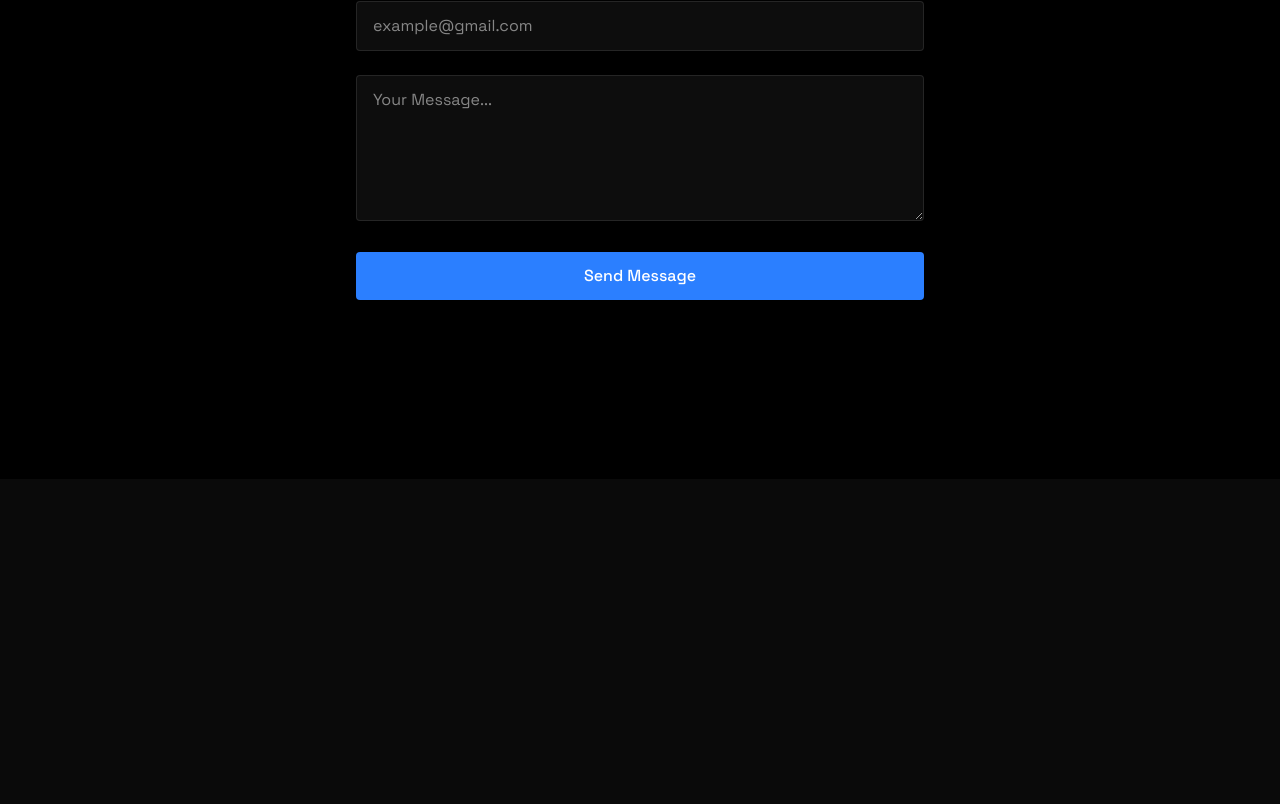
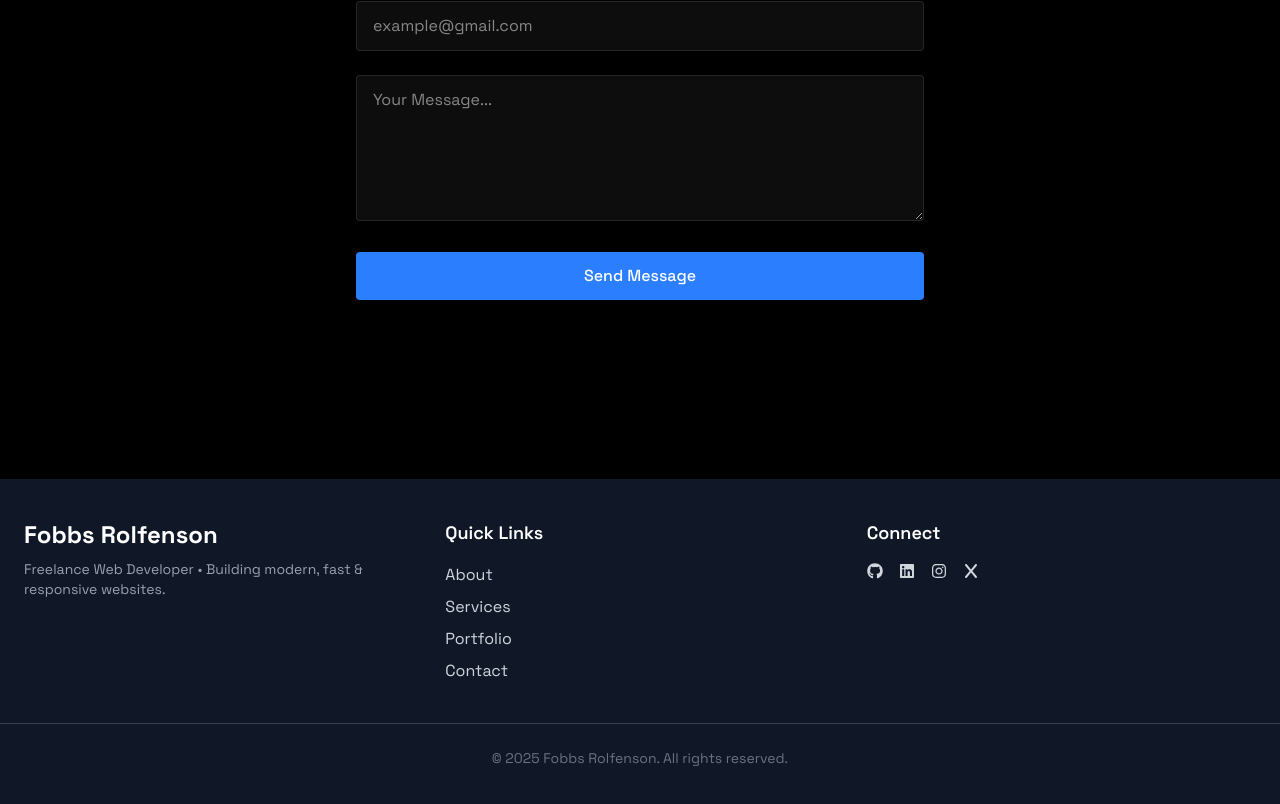
Before and after one commit to marshmelly/Portfolio, a React (Vite) app: page / in a window 1280 px wide. Shown: the part 2773-3577 px from the top of the page. Before the commit the page ends 3252 px from the top, so only its background shows below. Built offline with nearby package versions, Linux system fonts and the light colour scheme.

Commit message:
Final Commit

```diff
--- a/package.json
+++ b/package.json
@@ -15,8 +15,10 @@
   "dependencies": {
     "@tailwindcss/vite": "^4.1.13",
     "emailjs-com": "^3.2.0",
+    "fa-icons": "^0.2.0",
     "react": "^19.1.1",
     "react-dom": "^19.1.1",
+    "react-icons": "^5.5.0",
     "tailwindcss": "^4.1.13"
   },
   "devDependencies": {
--- a/src/App.jsx
+++ b/src/App.jsx
@@ -8,6 +8,7 @@ import { About } from './Components/Sections/About';
 import { Projects } from './Components/Sections/Projects';
 import { MobileMenu } from './Components/MobileMenu';
 import { Contact } from './Components/Sections/contact';
+import { Footer } from './Components/Footer';
 
 
 
@@ -29,6 +30,7 @@ function App() {
           <About />
           <Projects />
           <Contact />
+          <Footer />
       </div>
     </>
   )
--- /dev/null
+++ b/src/Components/Footer.jsx
@@ -0,0 +1,59 @@
+import { FaInstagram, FaLinkedin, FaGithub } from "react-icons/fa";
+import { FaX } from "react-icons/fa6";
+
+export const Footer = () => {
+
+    return(
+        <footer className="w-full bg-gray-900 text-gray-300 py-10">
+  <div className="max-w-7xl mx-auto px-6 grid grid-cols-1 md:grid-cols-3 gap-8">
+    {/* Brand */}
+    <div>
+      <h2 className="text-2xl font-bold text-white">Fobbs Rolfenson</h2>
+      <p className="mt-2 text-sm text-gray-400">
+        Freelance Web Developer • Building modern, fast & responsive websites.
+      </p>
+    </div>
+
+    {/* Quick Links */}
+    <div>
+      <h3 className="text-lg font-semibold text-white mb-4">Quick Links</h3>
+      <ul className="space-y-2">
+        <li><a href="#about" className="hover:text-amber-400">About</a></li>
+        <li><a href="#services" className="hover:text-amber-400">Services</a></li>
+        <li><a href="#portfolio" className="hover:text-amber-400">Portfolio</a></li>
+        <li><a href="#contact" className="hover:text-amber-400">Contact</a></li>
+      </ul>
+    </div>
+
+    {/* Social Media */}
+    <div>
+      <h3 className="text-lg font-semibold text-white mb-4">Connect</h3>
+      <div className="flex space-x-4">
+        <a href="https://github.com/marshmelly" target="_blank" rel="noopener noreferrer"
+           className="hover:text-amber-400"><FaGithub/>
+          <i className="fab fa-github text-xl"></i>
+        </a>
+        <a href="https://www.linkedin.com/in/fobbs-rolfenson/" target="_blank" rel="noopener noreferrer"
+           className="hover:text-amber-400"><FaLinkedin/>
+          <i className="fab fa-linkedin text-xl"></i>
+        </a>
+        <a href="https://www.instagram.com/side_view.dev/" target="_blank" rel="noopener noreferrer"
+           className="hover:text-amber-400"><FaInstagram/>
+          <i className="fab fa-twitter text-xl"></i>
+        </a>
+          <a href="https://x.com/Fobbs_Rolfenson" target="_blank" rel="noopener noreferrer"
+           className="hover:text-amber-400"><FaX/>
+          <i className="fab fa-twitter text-xl"></i>
+        </a>
+      </div>
+    </div>
+  </div>
+
+  {/* Bottom line */}
+  <div className="mt-10 border-t border-gray-700 pt-6 text-center text-sm text-gray-500">
+    © {new Date().getFullYear()} Fobbs Rolfenson. All rights reserved.
+  </div>
+</footer>
+
+    )
+}
--- a/vite.config.js
+++ b/vite.config.js
@@ -5,5 +5,5 @@ import tailwindcss from '@tailwindcss/vite'
 // https://vite.dev/config/
 export default defineConfig({
   plugins: [react(), tailwindcss()],
-  base: "/marshmelly/Portfolio",
+  base: "/marshmelly/Portfolio/",
 })
```
Also changed, not shown: 1 other file (tests, documents, lock files or other folders).
